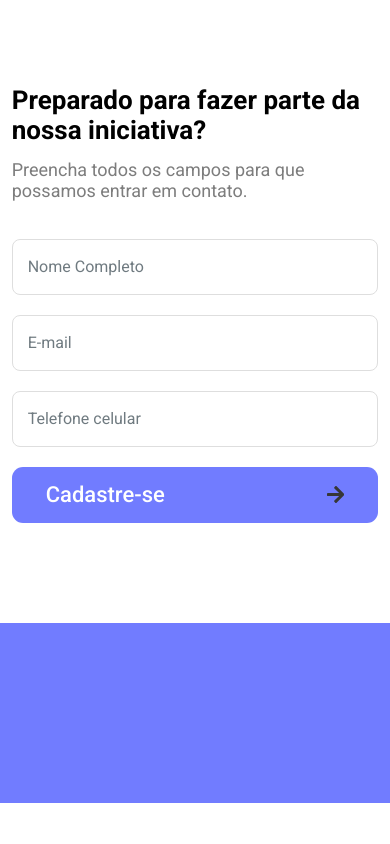
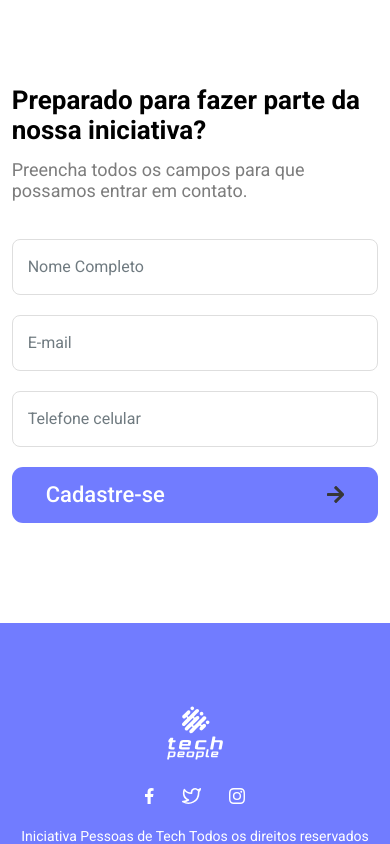
Before and after one commit to vanderms/tech-people-challenge, a Next.js app: page / in a window 390 px wide. Shown: the part 6365-7209 px from the top of the page. Before the commit the page ends 7168 px from the top, so only its background shows below. Built offline with nearby package versions, Linux system fonts and the light colour scheme.

Commit message:
add responsive footer

```diff
--- a/components/footer/footer.js
+++ b/components/footer/footer.js
@@ -3,8 +3,26 @@
 export default function Footer(){
   return (
     <footer className="root-footer">
-
-
+      <img className='logo' src="/vertical-logo.svg" alt="logo" />
+      <div className="copyright">Iniciativa Pessoas de Tech Todos os direitos reservados</div>
+      <div className="spacing"></div>
+      <div className="social-links">
+        <a href="https://www.facebook.com/" target="_blank" rel="noopener noreferrer">
+          <svg xmlns="http://www.w3.org/2000/svg" width="19.281" height="36" viewBox="0 0 19.281 36">
+            <path id="Icon_awesome-facebook-f" data-name="Icon awesome-facebook-f" d="M19.627,20.25l1-6.515H14.375V9.507c0-1.782.873-3.52,3.673-3.52h2.842V.44A34.658,34.658,0,0,0,15.846,0C10.7,0,7.332,3.12,7.332,8.769v4.965H1.609V20.25H7.332V36h7.043V20.25Z" transform="translate(-1.609)" fill="#fff"/>
+          </svg>
+        </a>
+        <a href="https://twitter.com/" target="_blank" rel="noopener noreferrer">
+          <svg xmlns="http://www.w3.org/2000/svg" width="36" height="30.212" viewBox="0 0 36 30.212">
+            <path id="Icon_feather-twitter" data-name="Icon feather-twitter" d="M34.5,4.5a16.35,16.35,0,0,1-4.71,2.3A6.72,6.72,0,0,0,18,11.295v1.5A15.99,15.99,0,0,1,4.5,6s-6,13.5,7.5,19.5a17.46,17.46,0,0,1-10.5,3c13.5,7.5,30,0,30-17.25A6.75,6.75,0,0,0,31.38,10,11.58,11.58,0,0,0,34.5,4.5Z" transform="translate(0 -2.868)" fill="none" stroke="#fff" strokeLinecap="round" strokeLinejoin="round" strokeWidth="3"/>
+          </svg>
+        </a>
+        <a href="https://www.instagram.com/" target="_blank" rel="noopener noreferrer">
+          <svg xmlns="http://www.w3.org/2000/svg" width="31.518" height="31.511" viewBox="0 0 31.518 31.511">
+           <path id="Icon_awesome-instagram" data-name="Icon awesome-instagram" d="M15.757,9.914a8.079,8.079,0,1,0,8.079,8.079A8.066,8.066,0,0,0,15.757,9.914Zm0,13.331a5.252,5.252,0,1,1,5.252-5.252,5.262,5.262,0,0,1-5.252,5.252ZM26.051,9.584A1.884,1.884,0,1,1,24.166,7.7,1.88,1.88,0,0,1,26.051,9.584ZM31.4,11.5a9.325,9.325,0,0,0-2.545-6.6,9.387,9.387,0,0,0-6.6-2.545c-2.6-.148-10.4-.148-13,0a9.373,9.373,0,0,0-6.6,2.538,9.356,9.356,0,0,0-2.545,6.6c-.148,2.6-.148,10.4,0,13a9.325,9.325,0,0,0,2.545,6.6,9.4,9.4,0,0,0,6.6,2.545c2.6.148,10.4.148,13,0a9.325,9.325,0,0,0,6.6-2.545,9.387,9.387,0,0,0,2.545-6.6c.148-2.6.148-10.392,0-12.994ZM28.041,27.281a5.318,5.318,0,0,1-3,3c-2.074.823-7,.633-9.288.633s-7.221.183-9.288-.633a5.318,5.318,0,0,1-3-3c-.823-2.074-.633-7-.633-9.288s-.183-7.221.633-9.288a5.318,5.318,0,0,1,3-3c2.074-.823,7-.633,9.288-.633s7.221-.183,9.288.633a5.318,5.318,0,0,1,3,3c.823,2.074.633,7,.633,9.288S28.863,25.214,28.041,27.281Z" transform="translate(0.005 -2.238)" fill="#fff"/>
+          </svg>
+        </a>
+      </div>
     </footer>
   )
 }
--- a/styles/sections/_footer.scss
+++ b/styles/sections/_footer.scss
@@ -2,6 +2,55 @@
 
 .root-footer{
   margin-top: 100px;
-  @include size(100%, 180px);
+  padding: 55px 0px;
+  @include container;
   @include color($purple, $white);
+  @include flex(row, flex-start, center);
+  @include flex-gap(45px, unset);
+
+
+  @include media(mobile){
+    padding-bottom: 0px;
+    flex-direction: column;
+    @include flex-gap(unset, 20px);
+
+    .logo{
+      order: 1;
+    }
+    .social-links{
+      order: 2;
+    }
+
+    .copyright{
+      order: 3;
+    }
+  }
+
+
+  .copyright{
+    font: 500 18px $font-main;
+    width: 25ch;
+    @include media(mobile){
+      font-size: 14px;
+      font-weight: 400;
+      text-align: center;
+      width: 100%;
+
+    }
+  }
+
+  .spacing{
+    flex-grow: 1;
+  }
+
+
+  .social-links{
+    @include flex(row, flex-start, center);
+    @include flex-gap(28px, unset);
+    svg{
+      @include size(auto, 16px);
+    }
+  }
+
+
 }
```
Also changed, not shown: public/vertical-logo.svg (added).
